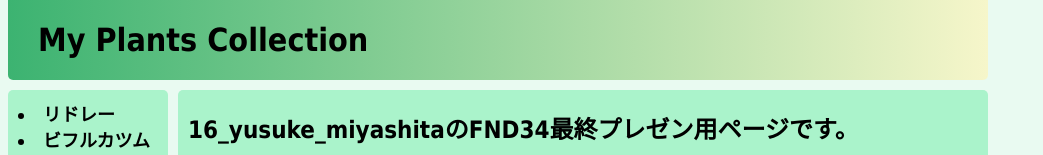
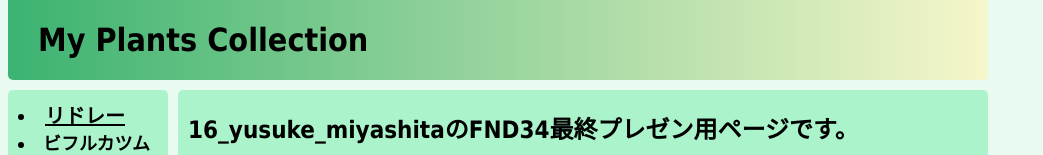
Before and after one commit to YusukeMiyashita/YusukeMiyashita.fnd34, a plain HTML site: page index.html in a window 1280 px wide. In both pictures the pointer is over the item "リドレー". Shown: the top 155 px of the page, without its empty margins (0-1043 px from the left). Drawn offline with Linux system fonts and the light colour scheme.

Commit message:
Update style.css

```diff
--- a/style.css
+++ b/style.css
@@ -42,6 +42,13 @@ li{
     font-size: 18px;
     font-weight: bold;
 }
+li:hover{
+    font-family:Tahoma;
+    font-size: 20px;
+    font-weight: bold;
+    text-decoration: underline;
+    cursor: pointer;
+}
 .main{
     font-family: Tahoma;
     width: 800px;
```
